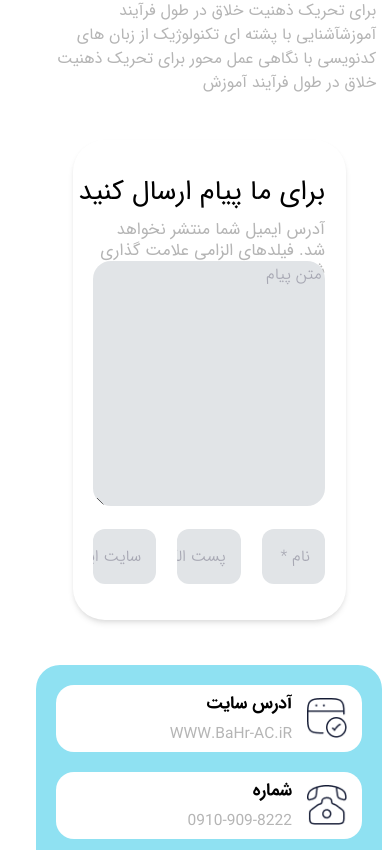
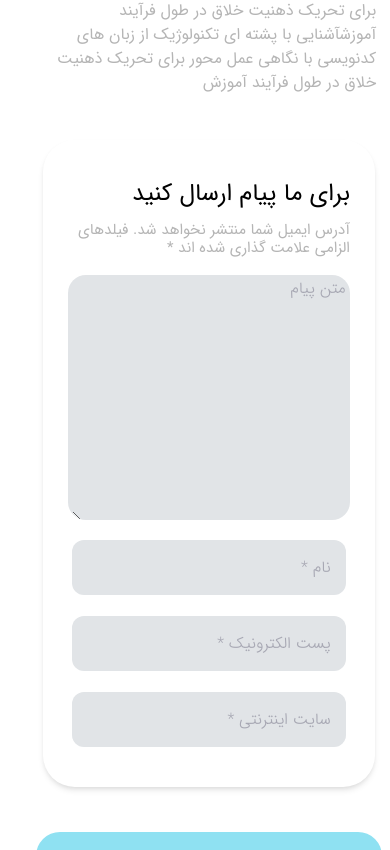
Before and after one commit to mmjafarpoor/LMS-with-React, a React (Vite) app: page /Contact in a window 390 px wide. Shown: the part 1294-2144 px from the top of the page. Built offline with nearby package versions, Linux system fonts and the light colour scheme.

Commit message:
Contact Us responsive down to 400px

```diff
--- a/src/app/App.css
+++ b/src/app/App.css
@@ -5,7 +5,7 @@ body{
     height: 3rem;
     width: 3rem;
     border-radius: 50%;
-    background-color: #ffffff;
+    background-color: rgba(255, 255, 255, 0.65);
     display: flex;
     align-items: center;
     justify-content: center;
--- a/src/components/common/SendUsMessage/SendUsMessage.module.css
+++ b/src/components/common/SendUsMessage/SendUsMessage.module.css
@@ -1,6 +1,8 @@
 .sendUsMessageContainer{
     width: 100%;
-    height: 480px;
+    min-height: 480px;
+    height: max-content;
+    /* height: 480px; */
     display: flex;
     align-items: center;
     justify-content: center;
@@ -9,14 +11,14 @@
 }
 .sendUsMessage{
     width: 85%;
-    height: 85%;
-    /* border: 1px solid blue; */
+    height: max-content;
+    min-height: 85%;
     display: flex;
     flex-flow: column nowrap;
-    justify-content: space-between;
+    gap: 15px;
 }
 .headingContainer{
-    height: 19%;
+    height: 80px;
     width: max-content;
     max-width: 100%;
     display: flex;
@@ -37,15 +39,16 @@
     line-height: 1.2;
 }
 .inputContainer{
-    height: 79%;
+    min-height: 79%;
+    height: max-content;
     width: 100%;
     /* border: 1px solid white; */
     display: flex;
     flex-flow: column nowrap;
-    justify-content: space-between;
+    gap: 20px;
 }
 .contentInputContainer{
-    height: 76%;
+    height: 245px;
     width: 100%;
     border-radius: 18px;
     background-color: var(--input-bg);
@@ -67,7 +70,8 @@
     scrollbar-width: thin;
 }
 .senderInfo{
-    height: 17%;
+    height: max-content;
+    min-height: 55px;
     width: 100%;
     display: flex;
     flex-flow: row nowrap;
@@ -76,7 +80,7 @@
 }
 .senderInfoInput{
     width: calc(100% / 3 - (14px));
-    height: 100%;
+    height: 55px;
     text-indent: 15px;
     background-color: var(--input-bg);
     color: var(--input-text-color);
@@ -84,3 +88,25 @@
     outline: none;
     overflow-x: auto;
 }
+
+
+
+@media (max-width: 1000px) {
+    .headingTitle{
+        font-size: clamp(1.5rem,2.7vw,1.7rem);
+    }
+    .headingDescription{
+        font-size: clamp(0.95rem,1.68vw,1.05rem);
+    }
+}
+@media (max-width: 800px) {
+    .sendUsMessage{
+        margin: 40px 0px;
+    }
+    .senderInfo{
+        flex-flow: column nowrap;
+    }
+    .senderInfoInput{
+        width: 97%;
+    }
+}
--- a/src/styles/Contact.module.css
+++ b/src/styles/Contact.module.css
@@ -142,7 +142,6 @@
 .ourAddress{
     width: calc(100% - 406px);
     height: 368px;
-    border: 1px solid purple;
     border-radius: 24px;
     overflow: hidden;
 }
@@ -182,6 +181,9 @@
     .contactWithUsDescription{
         font-size: 1.05rem;
     }
+    .sendMailForUs{
+        width: 85%;
+    }
 }
 @media (max-width: 400px) {
     .contactUsBanner{
```
Also changed, not shown: src/components/common/leafletMap/LeafletMap.module.css (+13 -0 lines).
